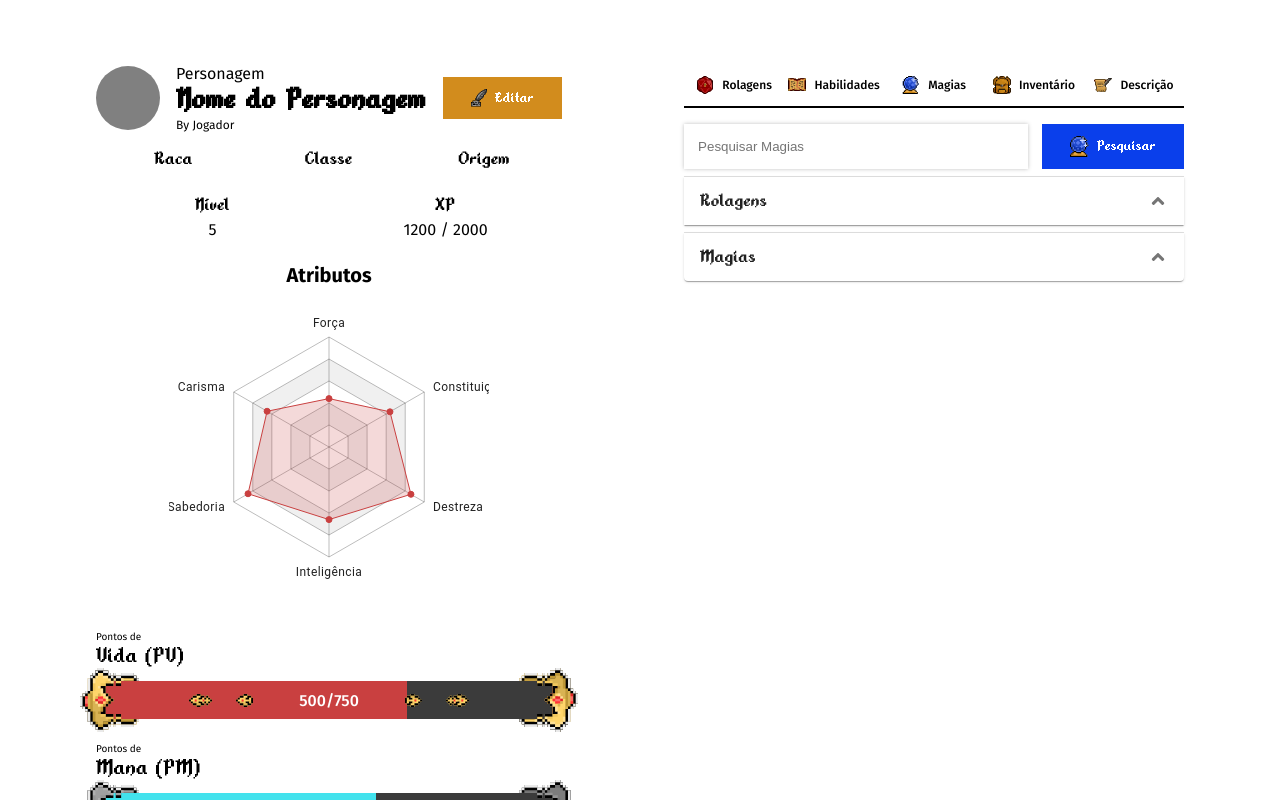
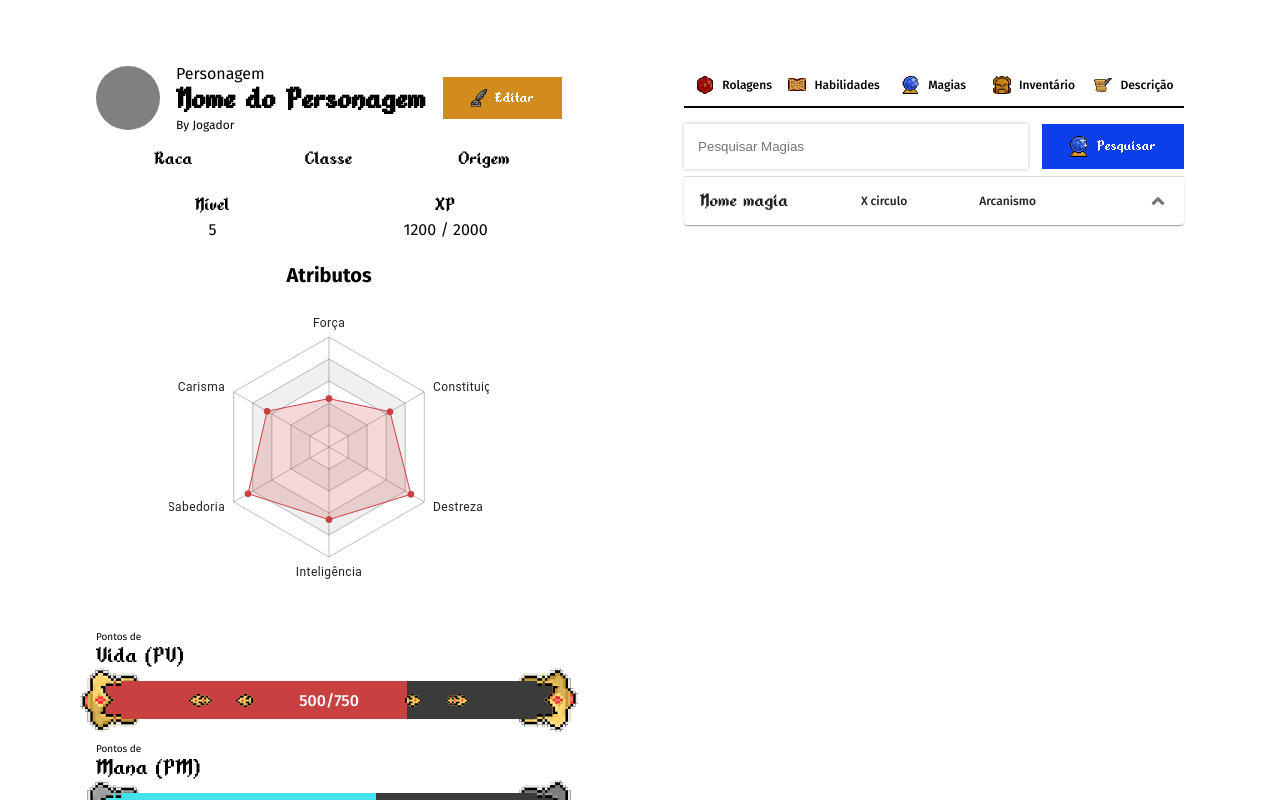
Before and after one commit to F20Org/f20-front, a React (Vite) app: page /f20-front/characters/1/spells in a window 1280 px wide. Built offline with nearby package versions, Linux system fonts and the light colour scheme.

Commit message:
refact: changing all the spell page to the new design

```diff
--- a/src/contexts/Rolls/index.tsx
+++ b/src/contexts/Rolls/index.tsx
@@ -12,10 +12,6 @@ export const RollsContextProvider = (props: RollsProviderProps) => {
     RollsContextDataProps['attackRollsHistory']
   >([])
 
-  const [spellRollsHistory, setSpellRollsHistory] = useState<
-    RollsContextDataProps['spellRollsHistory']
-  >([])
-
   const addAttackRoll = (name: string, result: number, formula: string) => {
     setAttackRollsHistory((prev) => [{ name, result, formula }, ...prev])
 
@@ -28,27 +24,12 @@ export const RollsContextProvider = (props: RollsProviderProps) => {
     setAttackRollsHistory([])
   }
 
-  const addSpellRoll = (name: string, result: number, formula: string) => {
-    setSpellRollsHistory((prev) => [{ name, result, formula }, ...prev])
-
-    if (spellRollsHistory.length >= 9) {
-      setSpellRollsHistory((prev) => prev.slice(0, 9))
-    }
-  }
-
-  const clearSpellRolls = () => {
-    setSpellRollsHistory([])
-  }
-
   return (
     <RollsContext.Provider
       value={{
         attackRollsHistory,
         addAttackRoll,
         clearAttackRolls,
-        spellRollsHistory,
-        addSpellRoll,
-        clearSpellRolls,
       }}
     >
       {children}
--- a/src/pages/Characters/DetailsPage/components/RightSection/components/SpellsSection/index.tsx
+++ b/src/pages/Characters/DetailsPage/components/RightSection/components/SpellsSection/index.tsx
@@ -1,19 +1,21 @@
-import { useContext, useState } from 'react'
+import { useState } from 'react'
+import { FaAngleUp } from 'react-icons/fa'
+import { Accordion } from '@mui/material'
 
-import { RollsContext } from 'contexts/Rolls'
-
-import { Rolls } from '../Rolls'
-import { Attacks } from '../Attacks'
 import { SearchInput } from '../SearchInput'
-import { attackMocks } from '../RollsSection/consts'
+import { StyledAccordionDetails } from 'components/Accordion/StyledAccordionDetails'
 
 import MagicBall from 'assets/icons/magicBall.svg'
 
-import { SpellsSectionContainer } from './styles'
+import {
+  InnerAdjust,
+  SpellDescription,
+  SpellInfoContainer,
+  SpellsSectionContainer,
+  SpellsStyledAccordionSummary,
+} from './styles'
 
 export const SpellsSection = () => {
-  const { spellRollsHistory } = useContext(RollsContext)
-
   const [searchInput, setSearchInput] = useState('')
 
   return (
@@ -28,9 +30,39 @@ export const SpellsSection = () => {
         icon={MagicBall}
       />
 
-      <Rolls rollsHistory={spellRollsHistory} />
-
-      <Attacks label='Magias' attacks={attackMocks} />
+      <Accordion>
+        <SpellsStyledAccordionSummary expandIcon={<FaAngleUp />}>
+          <div>
+            <span> Nome magia </span> <p> X circulo </p> <p> Arcanismo </p>
+          </div>
+        </SpellsStyledAccordionSummary>
+        <StyledAccordionDetails>
+          <InnerAdjust>
+            <SpellInfoContainer>
+              <div>
+                Execucao: <span> Padrao </span>
+              </div>
+              <div>
+                Alcance: <span> 2 metros </span>
+              </div>
+              <div>
+                Alvo: <span> Adjacente </span>
+              </div>
+              <div>
+                Duracao: <span> Instantanea </span>
+              </div>
+            </SpellInfoContainer>
+            <SpellDescription>
+              A magia cria uma explosão de energia arcana em um ponto que você
+              possa ver dentro do alcance. Cada criatura na area da explosao
+              deve fazer um teste de resistencia de Destreza. Uma criatura sofre
+              6d6 de dano de forca se falhar no teste, ou metade do dano se
+              obtiver sucesso. A magia causa dano adicional dependendo do nivel
+              em que e conjurada: +1d6 para cada nivel acima do 3º.
+            </SpellDescription>
+          </InnerAdjust>
+        </StyledAccordionDetails>
+      </Accordion>
     </SpellsSectionContainer>
   )
 }
--- a/src/pages/Characters/DetailsPage/components/RightSection/components/SpellsSection/styles.ts
+++ b/src/pages/Characters/DetailsPage/components/RightSection/components/SpellsSection/styles.ts
@@ -1,7 +1,76 @@
-import styled from 'styled-components'
+import styled, { css } from 'styled-components'
+import { StyledAccordionSummary } from '../Rolls/styles'
 
 export const SpellsSectionContainer = styled.div`
   display: flex;
   flex-direction: column;
   gap: 8px;
 `
+
+export const SpellsStyledAccordionSummary = styled(StyledAccordionSummary)`
+  display: flex;
+  flex-direction: row;
+
+  div {
+    ${({ theme }) => css`
+      font-family: ${theme.FONTS.SECONDARY};
+      font-size: ${theme.FONT_SIZE.SMALL};
+      font-weight: ${theme.FONT_WEIGHT.MEDIUM};
+    `}
+
+    span {
+      ${({ theme }) => css`
+        font-family: ${theme.FONTS.PRIMARY};
+        font-size: ${theme.FONT_SIZE.LARGE};
+        font-weight: ${theme.FONT_WEIGHT.MEDIUM};
+      `}
+    }
+
+    width: 75%;
+    display: flex;
+    align-items: center;
+    justify-content: space-between;
+  }
+`
+
+export const InnerAdjust = styled.div`
+  display: flex;
+  flex-direction: row;
+
+  width: 100%;
+`
+
+export const SpellInfoContainer = styled.div`
+  display: flex;
+  flex-direction: column;
+
+  width: 180px;
+
+  gap: 4px;
+
+  div {
+    ${({ theme }) => css`
+      font-family: ${theme.FONTS.SECONDARY};
+      font-size: ${theme.FONT_SIZE.SMALL};
+    `}
+
+    ${({ theme }) => css`
+      font-weight: ${theme.FONT_WEIGHT.REGULAR};
+    `}
+
+    span {
+      ${({ theme }) => css`
+        font-weight: ${theme.FONT_WEIGHT.BOLD};
+      `}
+    }
+  }
+`
+
+export const SpellDescription = styled.div`
+  ${({ theme }) => css`
+    font-family: ${theme.FONTS.SECONDARY};
+    font-size: ${theme.FONT_SIZE.SMALL};
+  `}
+
+  width: 100%;
+`
```
Also changed, not shown: src/contexts/Rolls/types.ts (+0 -8 lines).
